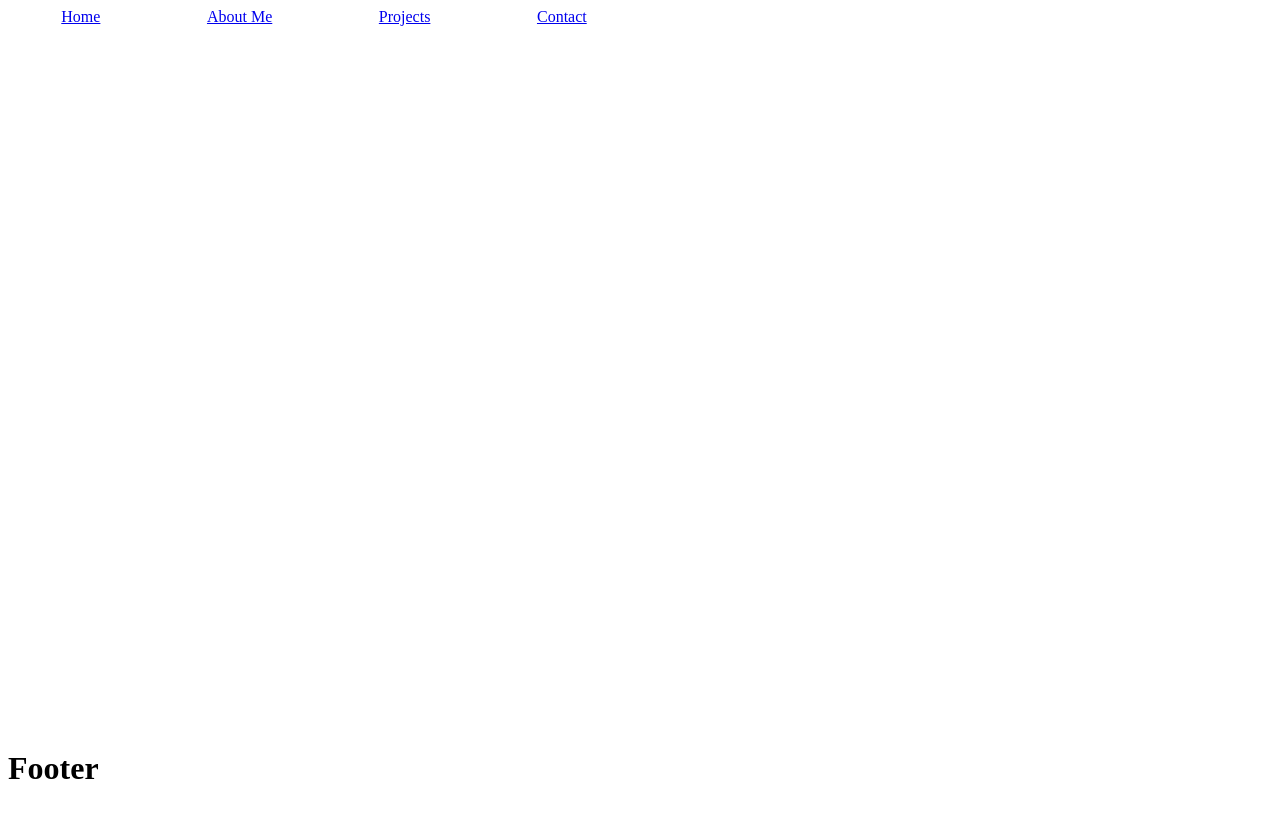
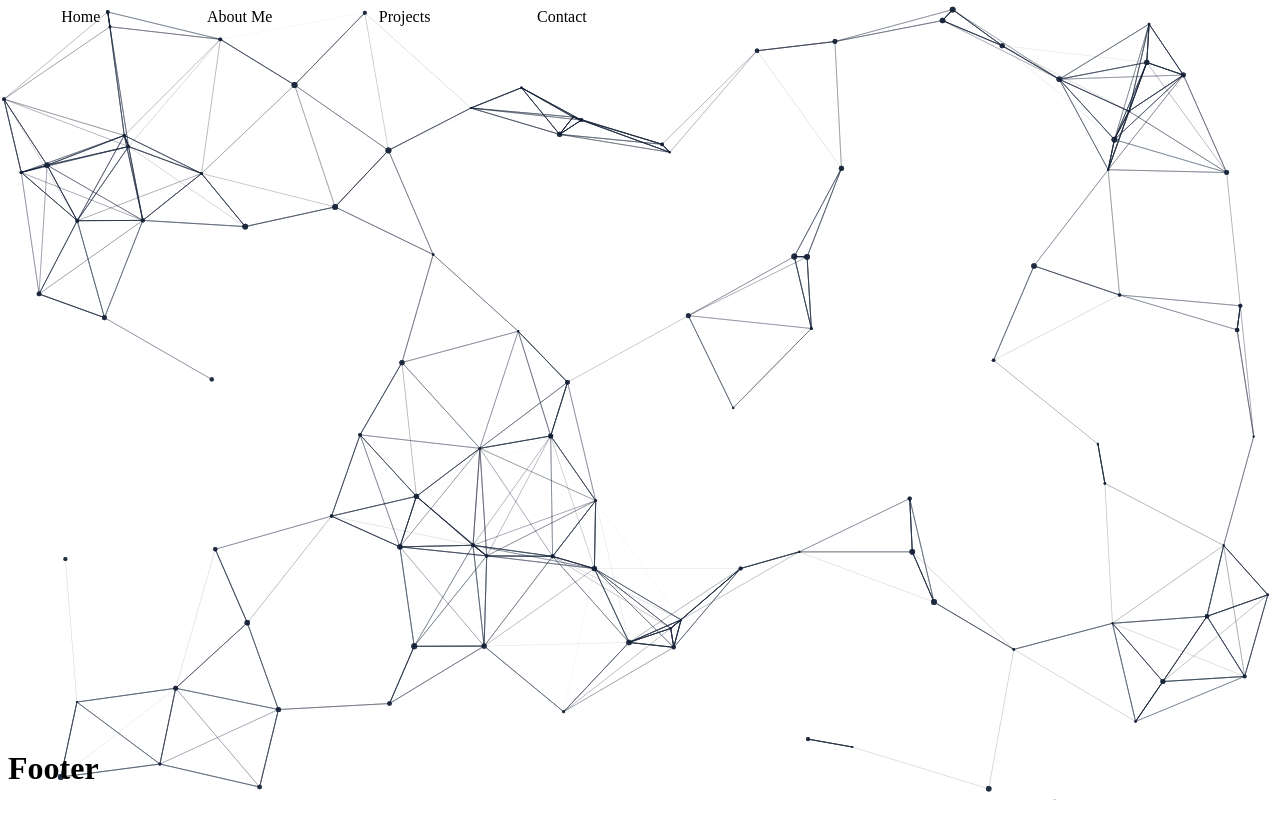
Before and after one commit to gijo57/portfolio, a Gatsby site: page /projects in a window 1280 px wide. Built offline with nearby package versions, Linux system fonts and the light colour scheme; Gatsby itself is replaced by a stand-in of ours.

Commit message:
fix particles z index

```diff
--- a/package.json
+++ b/package.json
@@ -21,6 +21,7 @@
     "react": "^17.0.1",
     "react-dom": "^17.0.1",
     "react-helmet": "^6.1.0",
+    "react-tsparticles": "^1.41.2",
     "styled-components": "^5.3.3"
   },
   "devDependencies": {
--- a/src/components/layout.js
+++ b/src/components/Layout/index.js
@@ -1,8 +1,12 @@
 import React from "react"
 import styled from "styled-components"
+import particlesOptions from "../../particles.json"
 
-import Header from "./Header"
-import Footer from "./Footer"
+import Particles from "react-tsparticles"
+import Header from "../Header"
+import Footer from "../Footer"
+
+import "./styles.css"
 
 const StyledLayout = styled.div`
   width: 100%;
@@ -22,9 +26,10 @@ const StyledLayout = styled.div`
 const Layout = ({ children }) => {
   return (
     <StyledLayout>
-      <Header />
+      <Header style={{ zIndex: 999 }} />
       <main id="main-content">{children}</main>
       <Footer />
+      <Particles className="particles" options={particlesOptions} />
     </StyledLayout>
   )
 }
--- /dev/null
+++ b/src/components/Layout/styles.css
@@ -0,0 +1,3 @@
+.particles {
+  z-index: -1;
+}
--- a/src/components/Project.js
+++ b/src/components/Project.js
@@ -4,7 +4,7 @@ import styled from "styled-components"
 const Card = styled.div``
 
 const Project = () => {
-  return <div></div>
+  return <Card></Card>
 }
 
 export default Project
--- a/src/components/hero.js
+++ b/src/components/hero.js
@@ -9,7 +9,7 @@ const StyledSection = styled.section`
     margin-top: 0;
   }
   .highlighted {
-    box-shadow: inset 0 -2.5rem 0 #cdf3e1;
+    box-shadow: inset 0 -2.5rem 0 white;
   }
 `
 
--- a/src/components/nav.js
+++ b/src/components/nav.js
@@ -9,13 +9,18 @@ const NavLinks = styled.nav`
   width: 50%;
 `
 
+const StyledLink = styled(Link)`
+  text-decoration: none;
+  color: black;
+`
+
 const Nav = () => {
   return (
     <NavLinks>
-      <Link to="/">Home</Link>
-      <Link to="/about">About Me</Link>
-      <Link to="/projects">Projects</Link>
-      <Link to="/contact">Contact</Link>
+      <StyledLink to="/">Home</StyledLink>
+      <StyledLink to="/about">About Me</StyledLink>
+      <StyledLink to="/projects">Projects</StyledLink>
+      <StyledLink to="/contact">Contact</StyledLink>
     </NavLinks>
   )
 }
--- a/src/content/hero.md
+++ b/src/content/hero.md
@@ -2,8 +2,8 @@
 greetings: "Hi"
 emoji: "👋"
 title: "I'm Pekka Tiitinen"
-subheadingPrefix: "I build and design "
-subheadingHighlight: "things for the web."
+subheadingPrefix: "I do "
+subheadingHighlight: "stuff."
 ---
 
 I'm a Full Stack Web Developer. Based in Madrid.
--- /dev/null
+++ b/src/particles.json
@@ -0,0 +1,100 @@
+{
+  "particles": {
+    "number": {
+      "value": 80,
+      "density": {
+        "enable": true,
+        "value_area": 800
+      }
+    },
+    "color": {
+      "value": "#152238"
+    },
+    "shape": {
+      "type": "circle",
+      "stroke": {
+        "width": 0,
+        "color": "#152238"
+      },
+      "polygon": {
+        "nb_sides": 5
+      },
+      "image": {
+        "src": "img/github.svg",
+        "width": 100,
+        "height": 100
+      }
+    },
+    "opacity": {
+      "value": 0.5,
+      "random": false,
+      "anim": {
+        "enable": false,
+        "speed": 1,
+        "opacity_min": 0.1,
+        "sync": false
+      }
+    },
+    "size": {
+      "value": 3,
+      "random": true,
+      "anim": {
+        "enable": false,
+        "speed": 40,
+        "size_min": 0.1,
+        "sync": false
+      }
+    },
+    "line_linked": {
+      "enable": true,
+      "distance": 150,
+      "color": "#152238",
+      "opacity": 0.4,
+      "width": 1
+    },
+    "move": {
+      "enable": true,
+      "speed": 0.8,
+      "direction": "none",
+      "random": false,
+      "straight": false,
+      "out_mode": "out",
+      "bounce": false,
+      "attract": {
+        "enable": false,
+        "rotateX": 600,
+        "rotateY": 1200
+      }
+    }
+  },
+  "interactivity": {
+    "detect_on": "canvas",
+    "events": {},
+    "modes": {
+      "grab": {
+        "distance": 400,
+        "line_linked": {
+          "opacity": 1
+        }
+      },
+      "bubble": {
+        "distance": 400,
+        "size": 40,
+        "duration": 2,
+        "opacity": 8,
+        "speed": 3
+      },
+      "repulse": {
+        "distance": 200,
+        "duration": 0.4
+      },
+      "push": {
+        "particles_nb": 4
+      },
+      "remove": {
+        "particles_nb": 2
+      }
+    }
+  },
+  "retina_detect": true
+}
```
Also changed, not shown: 1 other file.
